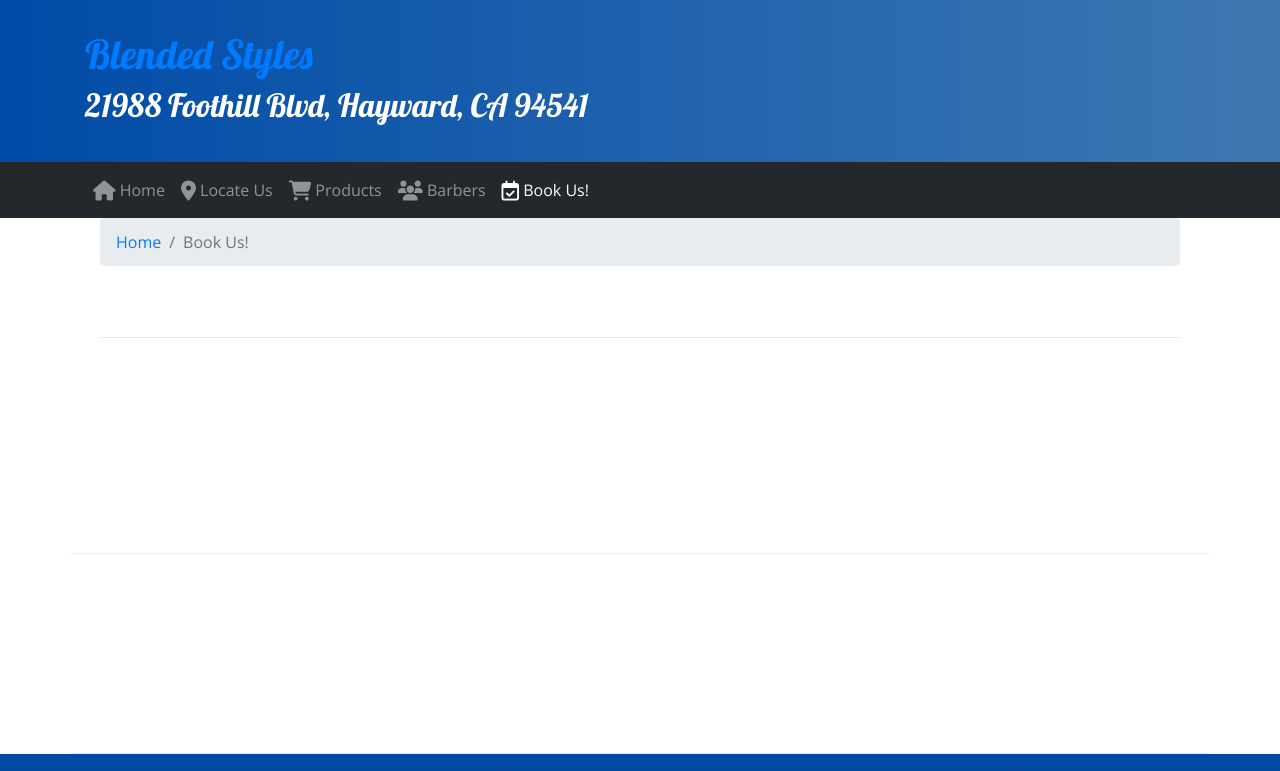
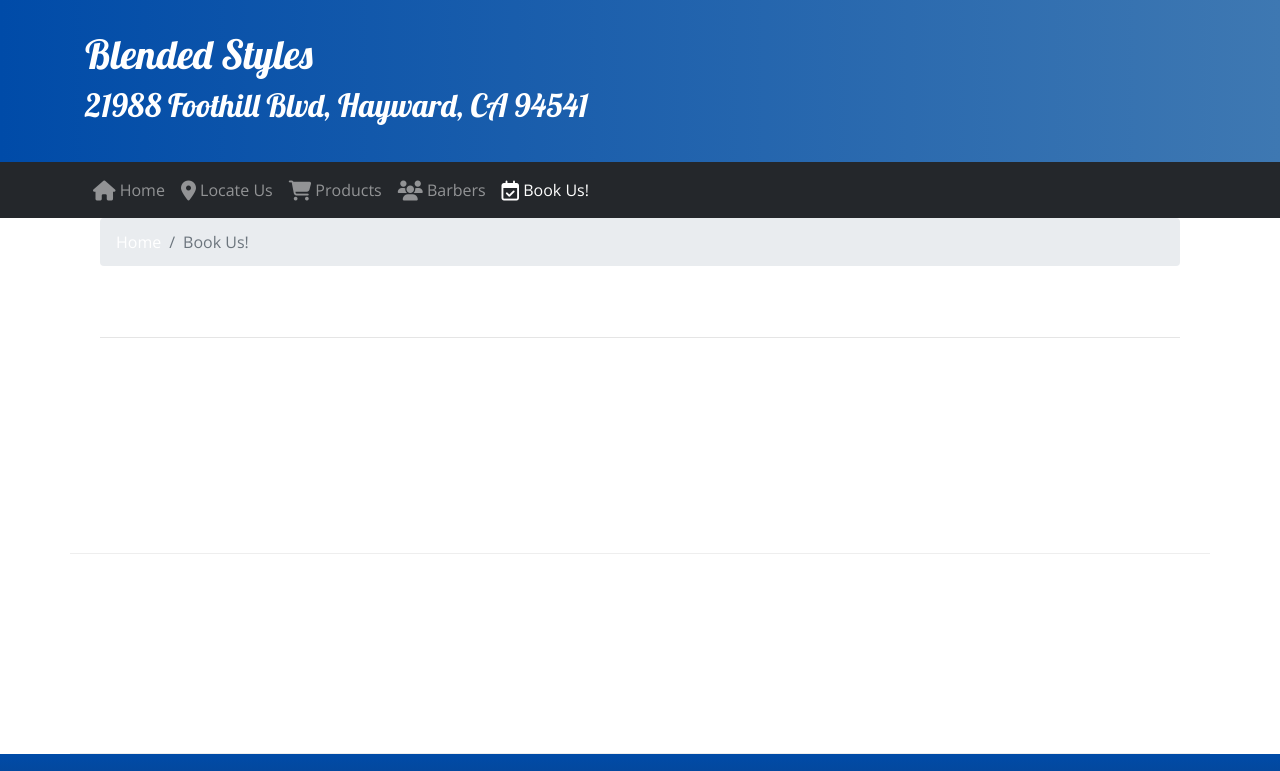
Before and after one commit to zaycation/blendedstyles, a website: page bookus.html in a window 1280 px wide. Shown: the top 771 px of the page. Drawn offline with nearby package versions, Linux system fonts and the light colour scheme.

Commit message:
v0.0.17 | polished css color scheme & added divs to index

```diff
--- a/css/styles.css
+++ b/css/styles.css
@@ -38,4 +38,9 @@
 
 a {
     text-decoration: none !important;
+    color: white;
 }
+
+a:hover {
+  color: #24272b;
+}
```
